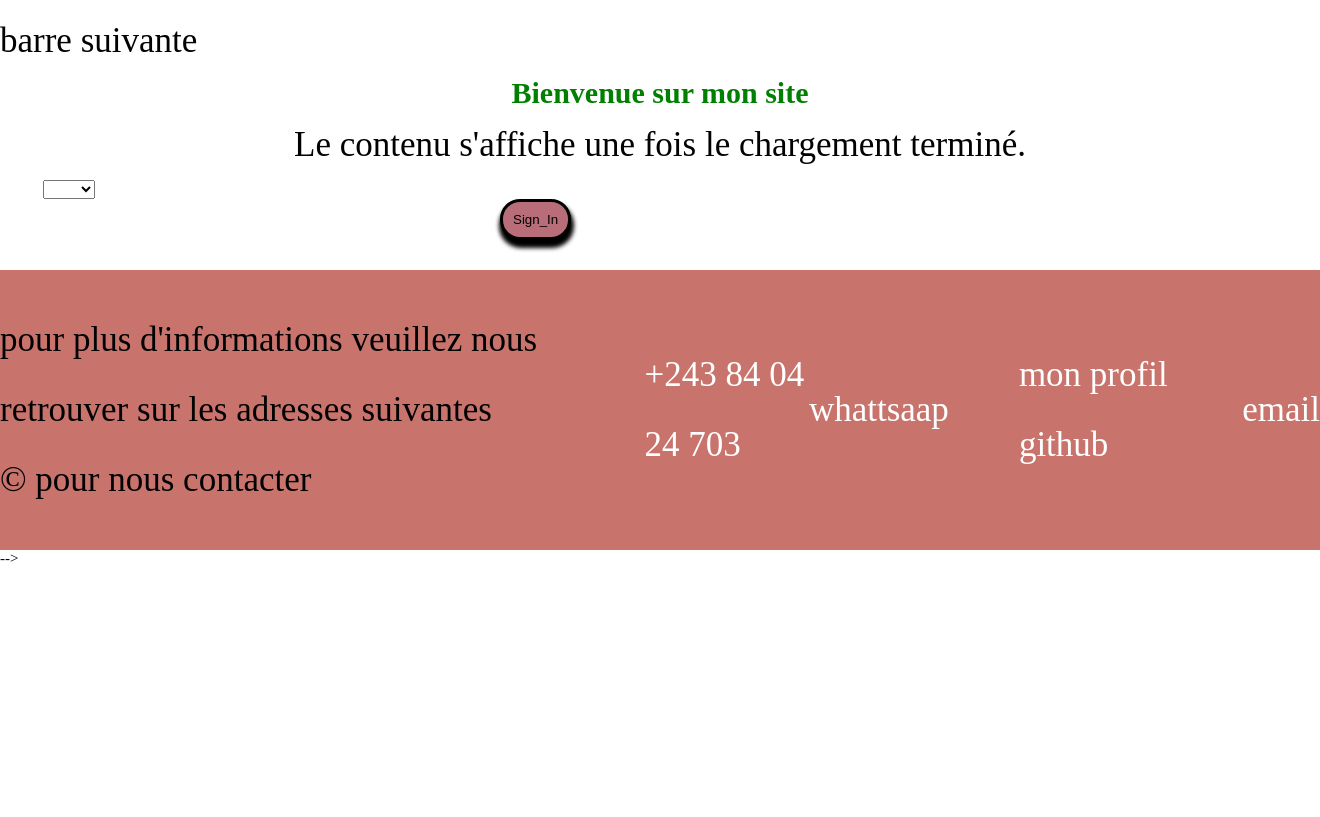
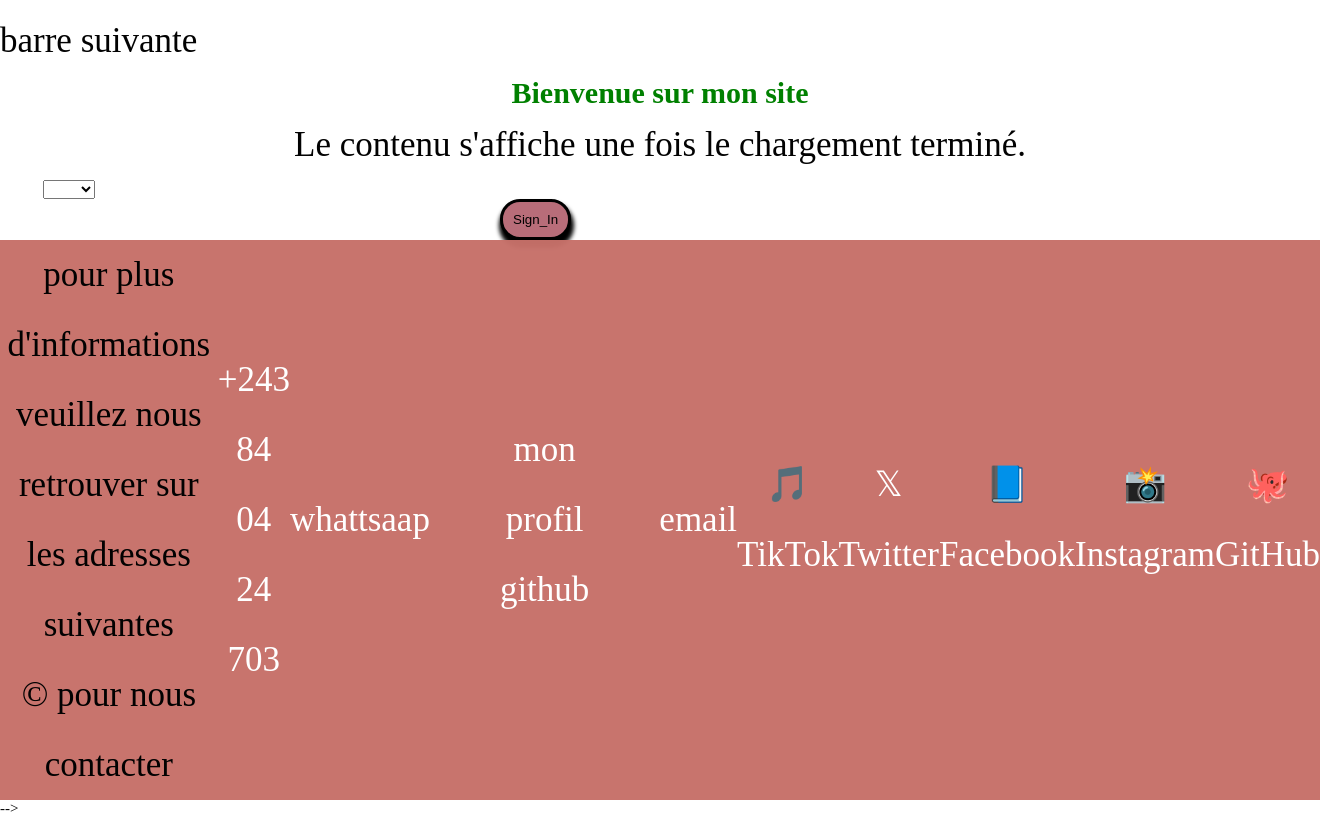
Before and after one commit to Andr-bhz/mon_site_gateau, a PHP site: page / in a window 1320 px wide. Shown: the part 1072-1889 px from the top of the page. Before the commit the page ends 1634 px from the top, so only its background shows below. Run offline with PHP 8.4, Linux system fonts and the light colour scheme.

Commit message:
index.php

```diff
--- a/user/style.css
+++ b/user/assets/style.css
@@ -104,15 +104,18 @@ img {
 }
 
 Footer{
+    display: flex;
+    flex-direction: column;
+    text-align: center;
     justify-content: center;
     align-items: center;
-    width: auto;
-    font-size: 20px;
+    width: 100%;
+    flex-wrap: wrap;
+    font-size: 15px;
     background-color:rgba(199, 113, 106, 0.836);
-    margin-top: 30px;
 }
-Footer.dark-mode{
-    background-color: white;
+body.dark-mode Footer{
+    background-color: rgb(84, 158, 90);
     color:black;
 }
 
--- a/user/footer.php
+++ b/user/footer.php
@@ -1,6 +1,6 @@
 
 
-<Footer>
+<Footer class="">
     <p >
     pour plus d'informations veuillez nous retrouver sur les adresses suivantes <br>
     &copy pour nous contacter
@@ -8,7 +8,12 @@
     <a style="text-decoration:none;color:white;" id="whats" href="https://faq.whatsapp.com">whattsaap</a>
     <a style="text-decoration:none;color:white;" id="git"  href="https://github.com/andr-bhz">mon profil github</a>
     <a  style="text-decoration:none;color:white;" id ="mail" href="https://mauricebhzlark@gmail.com" >email</a>
-    </p>
+    <a style="text-decoration:none; color:white;"  href="https://tiktok.com/@votrecompte" target="_blank">🎵 TikTok</a>
+    <a style="text-decoration:none; color:white;"  href="https://x.com/votrecompte" target="_blank">𝕏 Twitter</a>
+    <a style="text-decoration:none; color:white;"  href="https://facebook.com/votrepage" target="_blank">📘 Facebook</a>
+    <a style="text-decoration:none; color:white;"  href="https://instagram.com/votrecompte" target="_blank">📸 Instagram</a>
+    <a style="text-decoration:none; color:white;"  href="https://github.com/votrecompte" target="_blank">🐙 GitHub</a>
+</p>
     <!-- <div class="social">
         <a href="" target="_blanck" rel="noopener noreferrer" aria-label="WhatsApp">
             <i class="fa-brands fa-whatsapp"></i>
--- a/user/log.php
+++ b/user/log.php
@@ -14,7 +14,7 @@
         <?= "mon_site_gateau"?>
     </title>
 
-    <link rel="stylesheet" href="./style.css">
+    <link rel="stylesheet" href="./assets/style.css">
 </head>
 
 <header>
```
Also changed, not shown: user/dash.css (line endings or trailing spaces).
